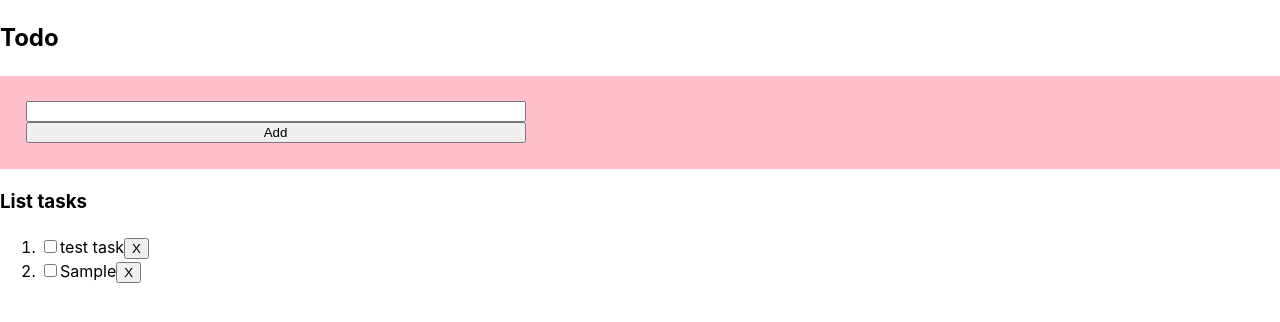
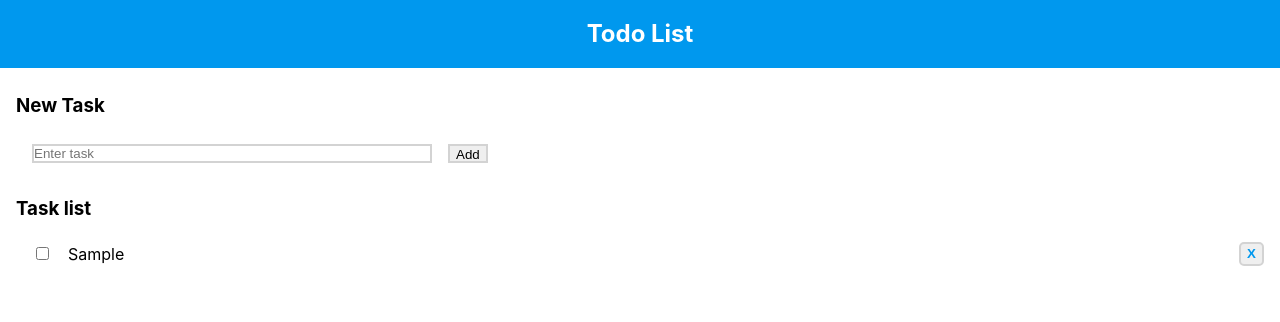
Before and after one commit to Rusarch333/homework83, a React (Vite) app: page / in a window 1280 px wide. Both pictures are taken after typing "Sample" into the empty fields and a click on the input "Add". Shown: the top 322 px of the page. Built offline with nearby package versions, Linux system fonts and the light colour scheme.

Commit message:
Add comment-hints, improve Task component, style Task, create Input component, improve styles of TaskForm, create TaskList with styles, optimize and style Todo component

```diff
--- a/src/App.jsx
+++ b/src/App.jsx
@@ -1,6 +1,7 @@
 import Todo from "./components/Todo";
 
 function App() {
+  // Створюємо туду-шку
   return <Todo />;
 }
 
--- a/src/components/Task/Task.module.scss
+++ b/src/components/Task/Task.module.scss
@@ -1,4 +1,18 @@
+.tasklist__task {
+  display: flex;
+  justify-content: space-between;
+  padding-bottom: 0.3rem;
+}
+.task__content {
+  padding-left: 1rem;
+}
 .is-done{
+  color: #777;
   text-decoration: line-through;
-  color: #777;
 }
+.task__delete-button {
+  border: 2px solid lightgrey;
+  border-radius: 5px;
+  color: rgb(0, 152, 238);
+  font-weight: bold;
+}
--- a/src/components/Task/index.jsx
+++ b/src/components/Task/index.jsx
@@ -2,18 +2,25 @@ import PropTypes from 'prop-types';
 import cx from 'classnames';
 import styles from './Task.module.scss';
 
-const Task = (props) => {
-  const {
-    task: { id, content, isDone },
-    setIsDone,
-    deleteTask,
-  } = props;
-  const spanClasses = cx(styles.content, { [styles['is-done']]: isDone });
+const Task = ({ task: { id, content, isDone }, setIsDone, deleteTask }) => {
+  // Якщо таска виконана, змінюємо її колір з чорного на сірий та перекреслюємо
+  const spanClasses = cx(styles['task__content'], { [styles['is-done']]: isDone });
   return (
-    <li>
-      <input type="checkbox" checked={isDone} onChange={() => setIsDone(id)} />
-      <span className={spanClasses}>{content}</span>
+    // Таска складається з:
+    <li className={styles['tasklist__task']}>
+      <div className={styles['task__checkbox-and-content']}>
+        {/* Чекбоксу isDone */}
+        <input
+          type="checkbox"
+          checked={isDone}
+          onChange={() => setIsDone(id)}
+        />
+        {/* Тексту таски */}
+        <span className={spanClasses}>{content}</span>
+      </div>
+      {/* Кнопки видалення таски */}
       <button
+        className={styles['task__delete-button']}
         onClick={() => {
           deleteTask(id);
         }}
--- /dev/null
+++ b/src/components/TaskForm/Input.jsx
@@ -0,0 +1,29 @@
+import { ErrorMessage, useField } from 'formik';
+import cx from 'classnames';
+import styles from './TaskForm.module.scss';
+
+// Field - це об'єкт, що повертається хуком useField з Formik. Він містить всі властивості та методи, необхідні для управління станом поля введення у формі, включаючи:
+
+//     name: ім'я поля форми, яке використовується для зв'язку із Formik.
+//     value: Поточне значення поля.
+//     onChange: обробник зміни значення поля.
+//     onBlur: обробник втрати фокусу поля.
+
+// Props - всі інші додаткові пропси
+
+// meta – це об'єкт, який містить метадані про поле форми, такі як статус його торкання (touched), помилки та інші властивості, пов'язані з його станом..
+
+const Input = (props) => {
+  const [field, meta] = useField(props);
+  // Додає CSS клас styles.invalid, якщо поле touched (meta.touched) та має помилку (meta.error).
+  const inputClasses = cx(styles['task-form__task-input'], { [styles.invalid]: meta.touched && meta.error });
+  return (
+    <div className="task-form__custom-input-container">
+      <input className={inputClasses} {...field} {...props} />
+      {/* Компонент форміка, куди будуть виводитись помилки валідації */}
+      <ErrorMessage name="content" component="div" className={styles['custom-input__error-message']}/>
+    </div>
+  );
+};
+
+export default Input;
--- a/src/components/TaskForm/TaskForm.module.scss
+++ b/src/components/TaskForm/TaskForm.module.scss
@@ -1,13 +1,27 @@
-.container {
-  padding: 2vw;
-  background-color: pink;
-  text-align: center;
+.form {
+  padding-left: 2rem;
+  padding-bottom: 0.5rem;
 }
-.form{
-  display: flex;
-  flex-direction: column;
-  max-width: 500px;
+.form > * {
+  display: inline-block;
+}
+.task-form__task-input,
+.custom-input__error-message {
+  width: 400px;
+}
+.task-form__task-input, .task-form__add-button {
+  border: 2px solid lightgrey;
+  vertical-align: top;
+}
+.task-form__task-input {
+  padding: 0;
+  margin: 0;
+}
+.task-form__add-button {
+  height: 19px;
+  margin-left: 1rem;
 }
 .invalid {
-  color: red;
+  border: 2px solid red;
+  outline: 2px solid red;
 }
--- a/src/components/TaskForm/index.jsx
+++ b/src/components/TaskForm/index.jsx
@@ -1,20 +1,25 @@
-import { Formik, Form, Field, ErrorMessage } from 'formik';
+import { Formik, Form } from 'formik';
 import PropTypes from 'prop-types';
+// Схема валідації
 import { taskSchema } from '../../utils/validationSchemas';
 import styles from './TaskForm.module.scss';
+import Input from './Input';
 
-const TaskForm = ({onSubmit}) => {
+const TaskForm = ({ onSubmit }) => {
   return (
     <div className={styles.container}>
       <Formik
+        // Початкові значення форми
         initialValues={{ content: '' }}
         onSubmit={onSubmit}
+        // Схема валідації
         validationSchema={taskSchema}
       >
+        {/* Рендер форми з 1 текстовим імпутом, куди пишему таску та кнопкою Add, для додавання таски у туДу список */}
         <Form className={styles.form}>
-          <Field name="content" />
-          <ErrorMessage name="content" component="div" />
-          <input type="submit" value="Add" />
+          {/* Звернути увагу, що для таски використовується користувацький компонент Input, а не елемент input */}
+          <Input name="content" placeholder="Enter task" />
+          <input className={styles['task-form__add-button']} type="submit" value="Add" />
         </Form>
       </Formik>
     </div>
--- /dev/null
+++ b/src/components/TasksList/TasksList.module.scss
@@ -0,0 +1,14 @@
+.todo__tasklist-container {
+  margin: 0;
+  padding: 0 1rem 1.5rem;
+}
+
+.tasklist__tasks-container {
+  padding-left: 1rem;
+}
+
+.tasklist__tasks-container ol {
+  display: block;
+  margin: 0;
+  padding: 0;
+}
--- /dev/null
+++ b/src/components/TasksList/index.jsx
@@ -0,0 +1,36 @@
+import PropTypes from 'prop-types';
+import Task from '../Task';
+import styles from './TasksList.module.scss';
+
+const TasksList = ({ tasks, setIsDone, deleteTask }) => {
+  // Функція, яка відображає таски
+  const showTasks = (task) => (
+    <Task
+      key={task.id}
+      task={task}
+      setIsDone={setIsDone}
+      deleteTask={deleteTask}
+    />
+  );
+  return (
+    <div className={styles['todo__tasklist-container']}>
+      <h3>Task list</h3>
+      <div className={styles['tasklist__tasks-container']}>
+        {/* Відображаємо таски, якщо є хоч 1 таска, а інакше пишем що список порожній */}
+        {tasks.length === 0 ? (
+          <p>Empty list</p>
+        ) : (
+          <ol>{tasks.map(showTasks)}</ol>
+        )}
+      </div>
+    </div>
+  );
+};
+
+TasksList.propTypes = {
+  tasks: PropTypes.array,
+  setIsDone: PropTypes.func,
+  deleteTask: PropTypes.func,
+};
+
+export default TasksList;
--- /dev/null
+++ b/src/components/Todo/Todo.module.scss
@@ -0,0 +1,11 @@
+.todo__title {
+  padding: 1rem 0;
+  margin: 0;
+  color: rgb(255, 255, 255);
+  background-color: rgb(0, 152, 238);
+  text-align: center;
+}
+.todo__new-task-title {
+  padding: 1.5rem 1rem;
+  margin: 0;
+}
--- a/src/components/Todo/index.jsx
+++ b/src/components/Todo/index.jsx
@@ -1,33 +1,25 @@
-
 import useTodo from '../../hooks/useTodo';
-import Task from '../Task';
 import TaskForm from '../TaskForm';
+import TasksList from '../TasksList';
+import styles from './Todo.module.scss';
 
 function Todo() {
-  const { tasks, addTask, setIsDone, deleteTask } = useTodo([
-    { id: '1', content: 'test task', isDone: false },
-  ]);
+  // Використовуємо користувацький хук toDo, який генерує список тасок (по-замовчуванню порожній)
+  // а також функції для роботи з цим списком тасок
+  const { tasks, addTask, setIsDone, deleteTask } = useTodo([]);
+
+  // При натисканні кнопки Add виконується субміт - створення нової таски та очищення форми
   const onSubmit = (values, formikBag) => {
     addTask(values);
     formikBag.resetForm();
   };
+
   return (
     <section>
-      <h2>Todo</h2>
+      <h2 className={styles['todo__title']}>Todo List</h2>
+      <h3 className={styles['todo__new-task-title']}>New Task</h3>
       <TaskForm onSubmit={onSubmit} />
-      <div>
-        <h3>List tasks</h3>
-        <ol>
-          {tasks.map((task) => (
-            <Task
-              key={task.id}
-              task={task}
-              setIsDone={setIsDone}
-              deleteTask={deleteTask}
-            />
-          ))}
-        </ol>
-      </div>
+      <TasksList tasks={tasks} setIsDone={setIsDone} deleteTask={deleteTask} />
     </section>
   );
 }
--- a/src/utils/validationSchemas.js
+++ b/src/utils/validationSchemas.js
@@ -3,8 +3,11 @@ import * as Yup from 'yup';
 export const taskSchema = Yup.object({
   content: Yup.string()
     .trim()
-    .min(3, 'must be more 3 symbols')
-    .max(255, 'must be less 255 symbols')
-    .matches(/[-0-9a-zA-ZА-ЯЇЄҐа-яїєґ ,.!?]{3,255}/, 'you can write numbers, little and big letters and next symbols: ",", ".", "!", "?"')
-    .required('field is required'),
+    .min(2, 'Must be more 2 symbols')
+    .max(64, 'Must be less 64 symbols')
+    .matches(
+      /^[-0-9A-Za-zА-ЯІЇЄҐа-яіїєґ ,.!?]{2,64}/,
+      'You can write numbers, little and big letters, and next symbols: ",", ".", "!", "?"'
+    )
+    .required('Field is required'),
 });
```
Also changed, not shown: src/hooks/useTodo.js (+6 -1 lines).
